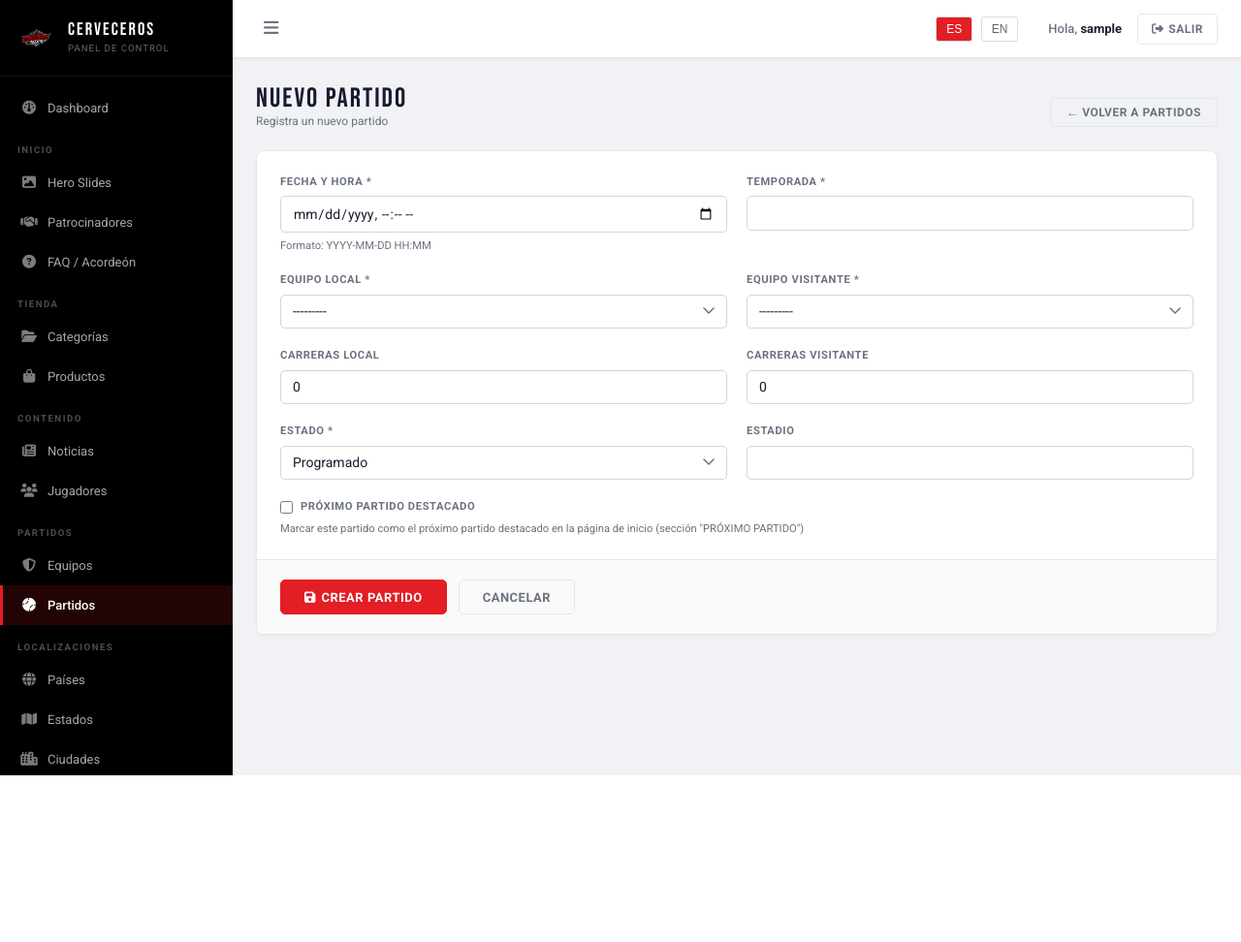
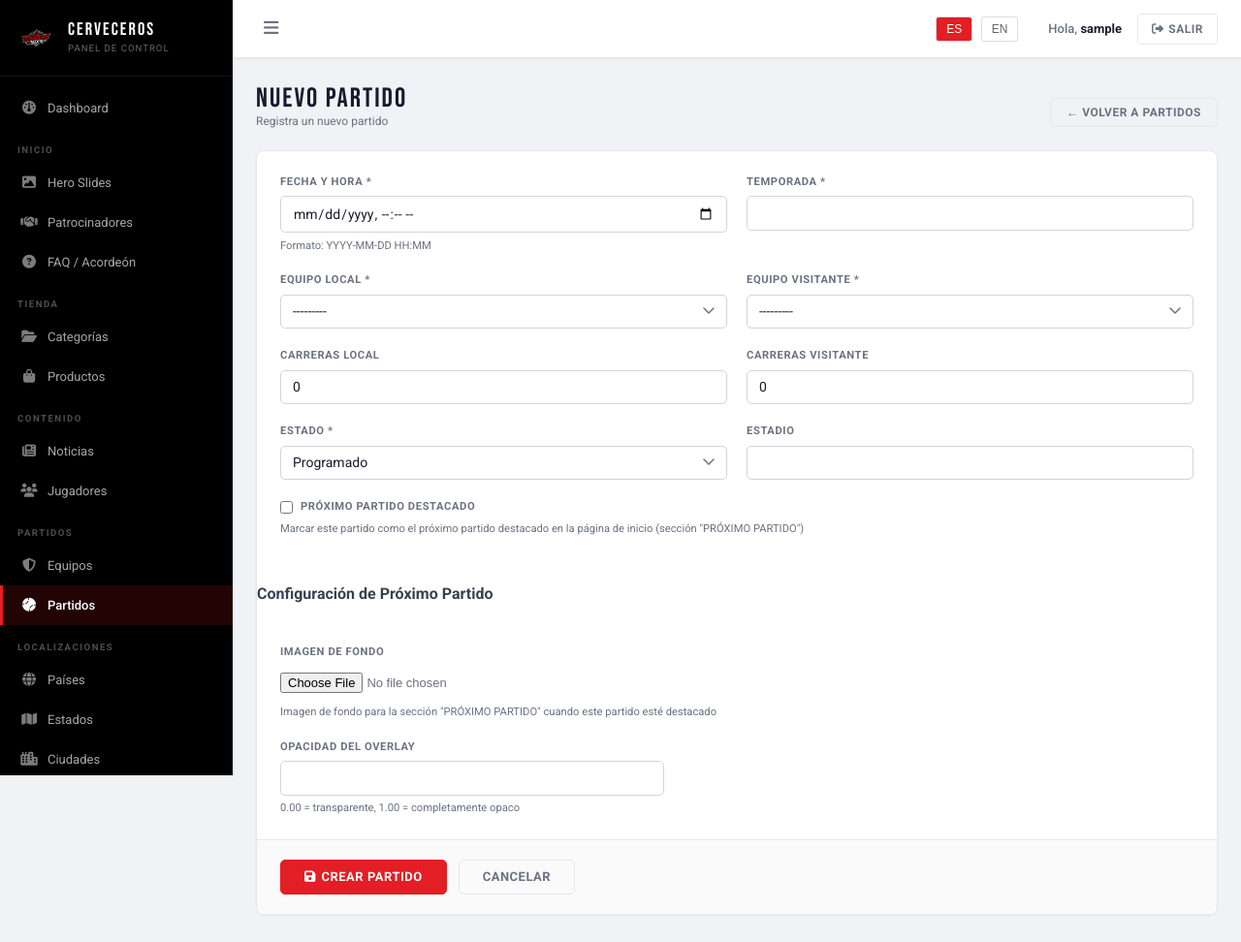
Before and after one commit to cgallego17/Cerverceros-Tecate, a Django app: page /es/panel/partidos/nuevo/ in a window 1280 px wide. Shown: the whole page at 97% size. Before the commit the page ends 800 px from the top, so only its background shows below. Run offline with Django 4.2, Linux system fonts and the light colour scheme; the visitor is signed in with stand-in values (Sample User, id 1); data that the repository does not hold is empty.

Commit message:
Add imagen_fondo and opacidad_overlay fields to Partido model for customizable próximo partido section backgrounds
- Add imagen_fondo ImageField to Partido model with upload_to='partidos/' and help text
- Add opacidad_overlay DecimalField with default=0.60 and range 0.00-1.00 for overlay transparency control
- Add opacidad_overlay DecimalField to PartidoForm with step=0.05 and min/max validation
- Update PartidoForm fields list to include imagen_fondo and opacidad_overlay
- Apply dynamic background

```diff
--- a/equipo/models.py
+++ b/equipo/models.py
@@ -72,6 +72,8 @@ class Partido(models.Model):
     estadio = models.CharField(max_length=200, blank=True)
     temporada = models.CharField(max_length=20)
     destacado = models.BooleanField(default=False, verbose_name='Próximo partido destacado', help_text='Marcar como el próximo partido a mostrar en la página de inicio')
+    imagen_fondo = models.ImageField(upload_to='partidos/', blank=True, null=True, verbose_name='Imagen de fondo', help_text='Imagen de fondo para la sección de próximo partido')
+    opacidad_overlay = models.DecimalField(max_digits=3, decimal_places=2, default=0.60, verbose_name='Opacidad del overlay', help_text='Opacidad del overlay oscuro (0.00 = transparente, 1.00 = opaco)')
 
     class Meta:
         verbose_name_plural = "Partidos"
--- a/equipo/panel_forms.py
+++ b/equipo/panel_forms.py
@@ -345,9 +345,18 @@ class PartidoForm(forms.ModelForm):
         label='Fecha y hora'
     )
 
+    opacidad_overlay = forms.DecimalField(
+        min_value=0.00,
+        max_value=1.00,
+        decimal_places=2,
+        widget=forms.NumberInput(attrs={**_i, 'step': '0.05', 'min': '0', 'max': '1'}),
+        label='Opacidad del overlay',
+        help_text='0.00 = transparente, 1.00 = completamente opaco'
+    )
+
     class Meta:
         model = Partido
-        fields = ['fecha', 'equipo_local', 'equipo_visitante', 'carreras_local', 'carreras_visitante', 'estado', 'estadio', 'temporada', 'destacado']
+        fields = ['fecha', 'equipo_local', 'equipo_visitante', 'carreras_local', 'carreras_visitante', 'estado', 'estadio', 'temporada', 'destacado', 'imagen_fondo', 'opacidad_overlay']
         widgets = {
             'equipo_local': forms.Select(attrs=_sel),
             'equipo_visitante': forms.Select(attrs=_sel),
--- a/templates/equipo/inicio.html
+++ b/templates/equipo/inicio.html
@@ -182,8 +182,8 @@
 </section>
 
 {# ─── PRÓXIMO PARTIDO / COUNTDOWN ────────────────────────── #}
-<section class="next-match-section">
-    <div class="next-match-overlay"></div>
+<section class="next-match-section" {% if proximo_partido and proximo_partido.imagen_fondo %}style="background-image: url('{{ proximo_partido.imagen_fondo.url }}');"{% endif %}>
+    <div class="next-match-overlay" {% if proximo_partido and proximo_partido.opacidad_overlay %}style="background: rgba(0, 0, 0, {{ proximo_partido.opacidad_overlay }});"{% endif %}></div>
     <div class="container">
         <div class="next-match-content">
             <p class="next-match-subtitle">{% trans "LO QUE ESTÁ EN TENDENCIA" %}</p>
--- a/templates/panel/partido_form.html
+++ b/templates/panel/partido_form.html
@@ -92,6 +92,34 @@
             </div>
         </div>
 
+        <div class="panel-form-section" style="margin-top: 1.5rem;">
+            <h3 style="font-size: 1rem; font-weight: 600; margin-bottom: 1rem; color: #374151;">Configuración de Próximo Partido</h3>
+            <div class="panel-form-grid">
+                <div class="panel-form-group span-2">
+                    <label class="panel-form-label" for="{{ form.imagen_fondo.id_for_label }}">Imagen de fondo</label>
+                    {% if objeto and objeto.imagen_fondo %}
+                    <div style="margin-bottom: 0.5rem;">
+                        <img src="{{ objeto.imagen_fondo.url }}" alt="Imagen de fondo" style="max-height: 120px; border-radius: 4px;">
+                    </div>
+                    {% endif %}
+                    {{ form.imagen_fondo }}
+                    {% for error in form.imagen_fondo.errors %}
+                    <span class="panel-field-error"><i class="fas fa-triangle-exclamation"></i> {{ error }}</span>
+                    {% endfor %}
+                    <span class="panel-form-help">Imagen de fondo para la sección "PRÓXIMO PARTIDO" cuando este partido esté destacado</span>
+                </div>
+
+                <div class="panel-form-group">
+                    <label class="panel-form-label" for="{{ form.opacidad_overlay.id_for_label }}">Opacidad del overlay</label>
+                    {{ form.opacidad_overlay }}
+                    {% for error in form.opacidad_overlay.errors %}
+                    <span class="panel-field-error"><i class="fas fa-triangle-exclamation"></i> {{ error }}</span>
+                    {% endfor %}
+                    <span class="panel-form-help">{{ form.opacidad_overlay.help_text }}</span>
+                </div>
+            </div>
+        </div>
+
         {% if form.non_field_errors %}
         <div class="panel-message panel-message-error">
             <i class="fas fa-triangle-exclamation"></i>
```
Also changed, not shown: equipo/migrations/0010_partido_imagen_fondo_partido_opacidad_overlay.py (added).
